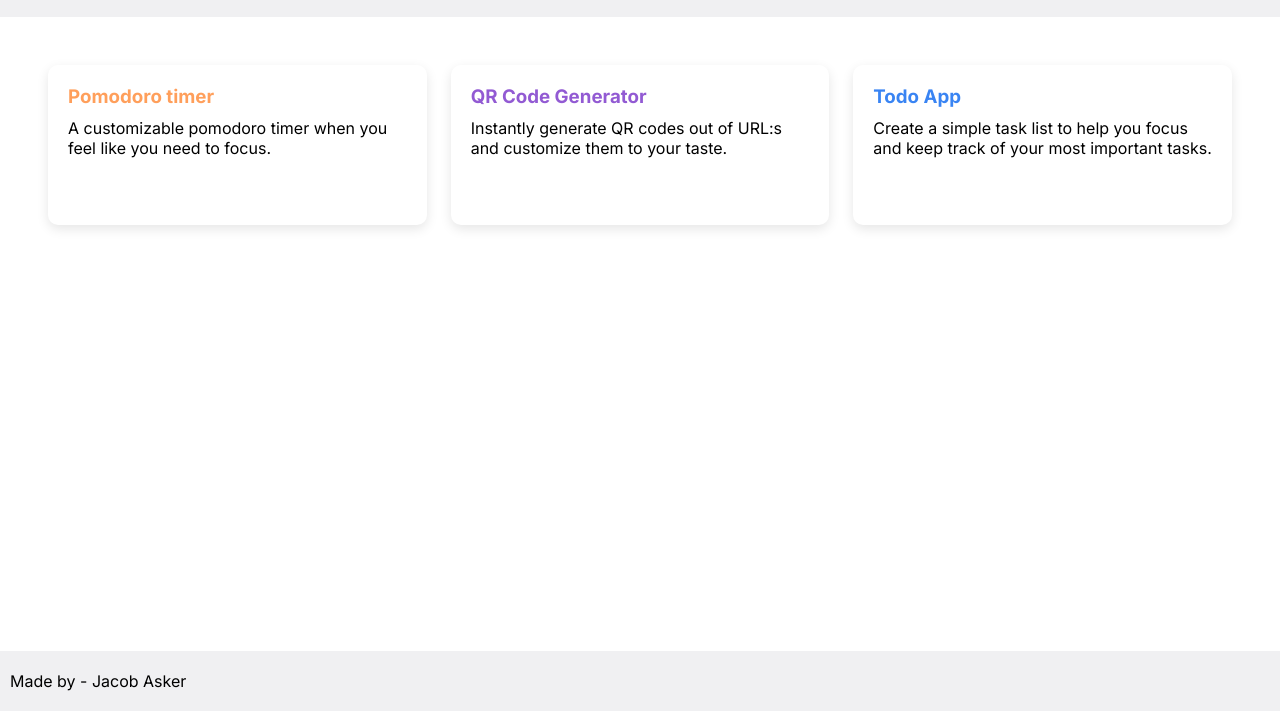
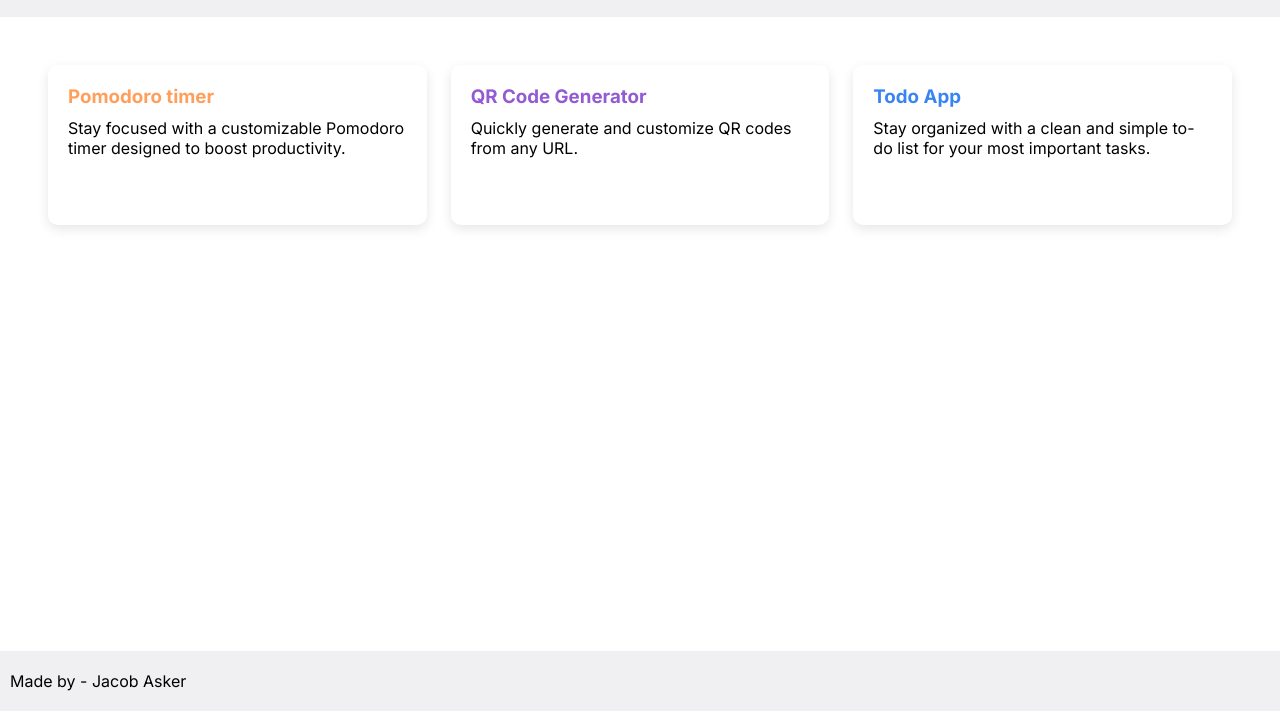
Before and after one commit to Jackan04/Utility-app, a website built with webpack: page src/index.html in a window 1280 px wide. Shown: the part 89-800 px from the top of the page. Built offline with nearby package versions, Linux system fonts and the light colour scheme.

Commit message:
- Added transition effects on the cards - Improved the text of the cards

```diff
--- a/src/data/utilities.js
+++ b/src/data/utilities.js
@@ -2,20 +2,20 @@ const utilities = [
 
     {
         title: "Pomodoro timer",
-        description: "A customizable pomodoro timer when you feel like you need to focus.",
+        description: "Stay focused with a customizable Pomodoro timer designed to boost productivity.",
         color: "#FF9F5B",
         svg: "",
     },
 
     {
         title: "QR Code Generator",
-        description: "Instantly generate QR codes out of URL:s and customize them to your taste.",
+        description: "Quickly generate and customize QR codes from any URL.",
         color: "#925AD3",
         svg: "",
     },
     {
         title: "Todo App",
-        description: "Create a simple task list to help you focus and keep track of your most important tasks.",
+        description: "Stay organized with a clean and simple to-do list for your most important tasks.",
         color: "#3984F3",
         svg: "",
     }
--- a/src/styles.css
+++ b/src/styles.css
@@ -4,12 +4,14 @@
     --padding-large: 20px;
     --color-secondary: #F0F0F2;
     --border-radius: 10px;
+    --global-transition: 0.15s ease-in-out;
 }
 
 * {
     margin: 0;
     padding: 0;
     box-sizing: border-box;
+
 }
 
 body{
@@ -58,6 +60,12 @@ main > #content{
     gap: 10px;
     padding: var(--padding-large);
     box-shadow: 0 4px 12px rgba(0, 0, 0, 0.1);
+    transition: var(--global-transition);
+}
+
+.utilityCard:hover{
+    transform: scale(1.03);
+    cursor: pointer;
 }
 
 footer{
```
